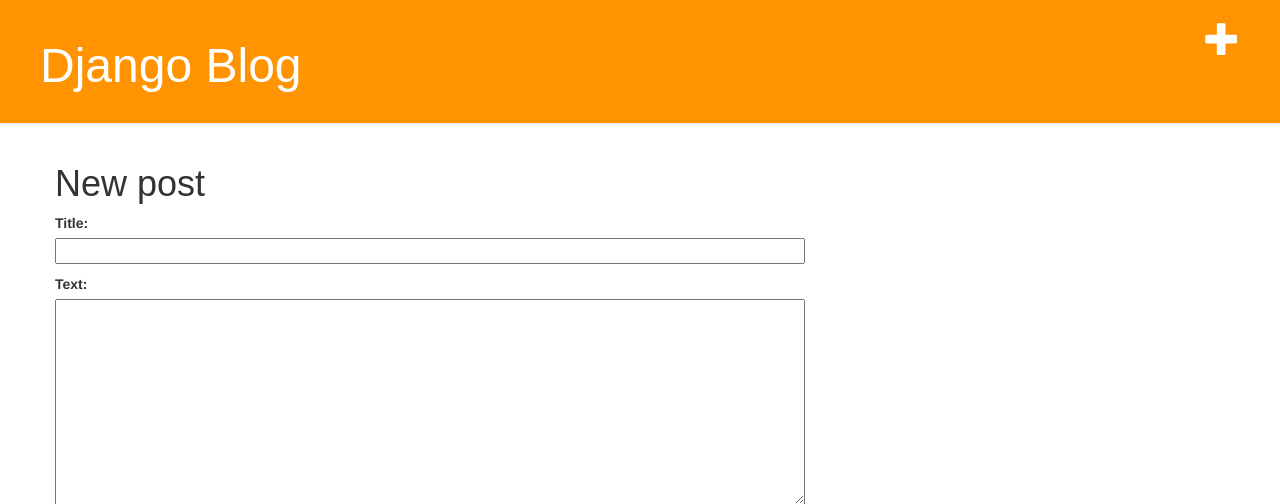
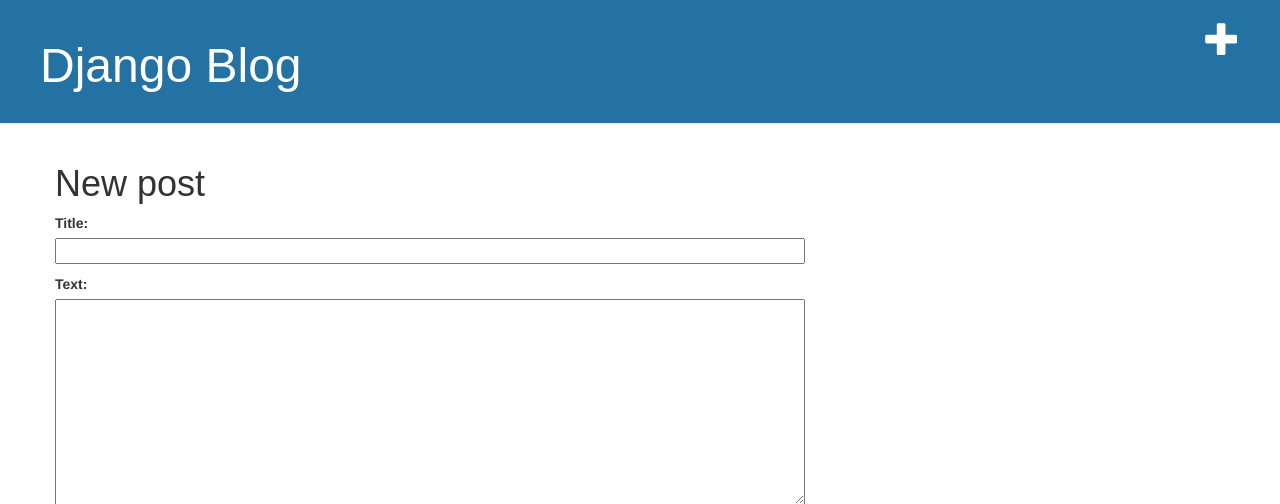
Before and after one commit to omarsalazar/my-first-blog, a Django app: page /post/new/ in a window 1280 px wide. Shown: the top 504 px of the page. Run offline with Django 3.2, Linux system fonts and the light colour scheme; some libraries are stand-ins or nearby versions; some web fonts are replaced.

Commit message:
Cambios en el estilo de las páginas

```diff
--- a/blog/static/css/blog.css
+++ b/blog/static/css/blog.css
@@ -1,5 +1,5 @@
 .page-header {
-    background-color: #ff9400;
+    background-color: #2471A3;
     margin-top: 0;
         padding: 20px 20px 20px 40px;
     }
@@ -43,5 +43,5 @@
 }
 
 .post h1 a, .post h1 a:visited {
-    color: #000000;
+    color: #34495E;
 }
```
